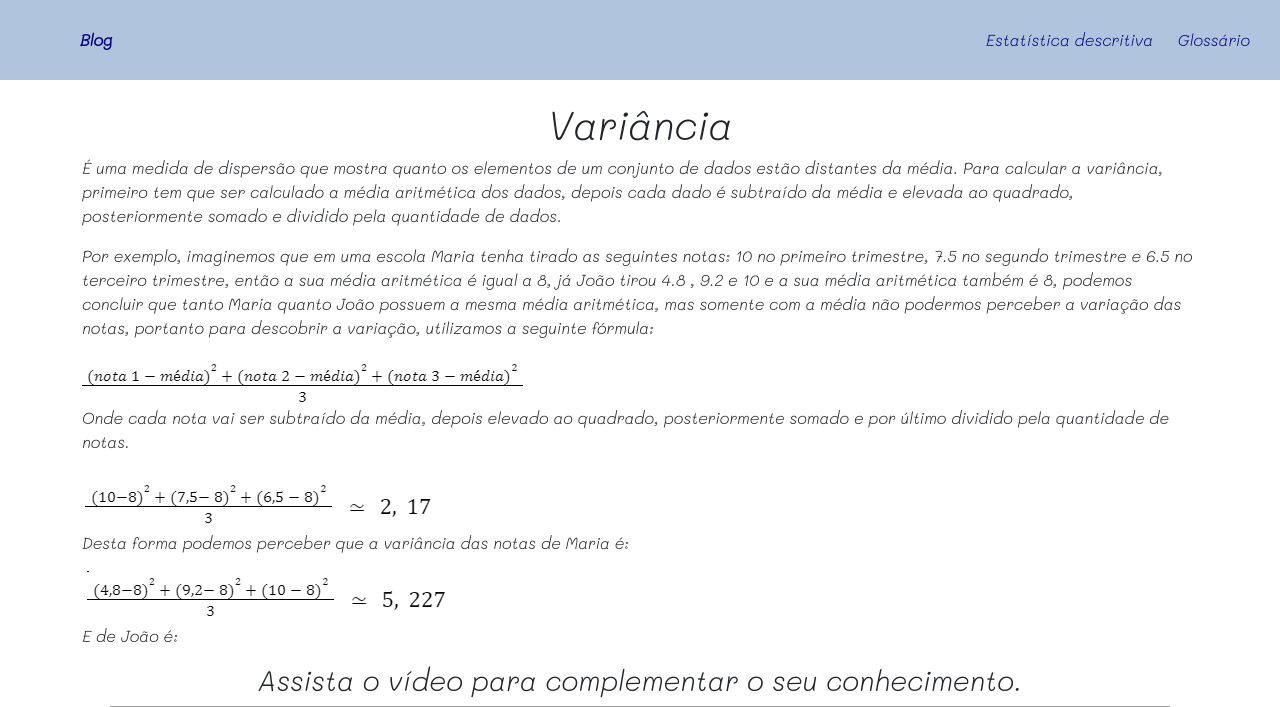
After one commit to eduardooarruda/Blog-Probabilidade-Estatistica, a Flask app: page /variancia in a window 1280 px wide. The commit adds this page. Shown: the top 707 px of the page. Run offline with Flask 2, Linux system fonts and the light colour scheme; some libraries are stand-ins or nearby versions; grey boxes are pictures that could not be loaded.

Commit message:
criação da página sobre variância

```diff
--- a/app.py
+++ b/app.py
@@ -18,3 +18,7 @@ def glossario():
 @app.route("/amplitude")
 def amplitude():
     return render_template("amplitude.html")
+
+@app.route("/variancia")
+def variancia():
+    return render_template("varianca.html")
--- a/templates/estatisticaDescritiva.html
+++ b/templates/estatisticaDescritiva.html
@@ -37,7 +37,7 @@
       </ul> -->
       <div class="list-group">
         <a href="{{url_for('amplitude')}}" class="list-group-item list-group-item-action">Amplitude</a>
-        <a href="#" class="list-group-item list-group-item-action">Variância</a>
+        <a href="{{url_for('variancia')}}" class="list-group-item list-group-item-action">Variância</a>
         <a href="#" class="list-group-item list-group-item-action">Desvio Padrão</a>
         <a href="#" class="list-group-item list-group-item-action">Coeficiente de Variação</a>
       </div>
--- /dev/null
+++ b/templates/varianca.html
@@ -0,0 +1,36 @@
+{% extends 'base.html' %}
+
+{% block css%} {% endblock css %}
+{% block titulo %}Varianca{% endblock titulo %}
+
+{% block conteudo %}
+
+<h1 class="text-center">Variância</h1>
+
+  <p>É uma medida de dispersão que mostra quanto os elementos de um conjunto de dados estão distantes da média. Para calcular a variância, primeiro tem que ser calculado a média aritmética dos dados, depois cada dado é subtraído da média e elevada ao quadrado, posteriormente somado e dividido pela quantidade de dados.
+</p>
+
+  <p>Por exemplo, imaginemos que em uma escola Maria tenha tirado as seguintes notas: 10 no primeiro trimestre, 7.5  no segundo trimestre e 6.5 no terceiro trimestre, então a sua média aritmética é igual a 8, já João tirou 4.8 , 9.2  e 10 e a sua média aritmética também é 8, podemos concluir que tanto Maria quanto João possuem a mesma média aritmética, mas somente com a média não podermos perceber a variação das notas, portanto para descobrir a variação, utilizamos a seguinte fórmula: </p>
+
+ <img src="{{ url_for('static', filename='img/varianca_formula.png') }}" class="img-fluid" alt="...">
+
+  <p>Onde cada nota vai ser subtraído da média, depois elevado ao quadrado, posteriormente somado e por último dividido pela quantidade de notas.
+</p>
+
+  <img src="{{ url_for('static', filename='img/varianca_maria.png') }}" class="img-fluid" alt="...">
+
+
+  <p>Desta forma podemos perceber que a variância das notas de Maria é:
+</p>
+
+  <img src="{{ url_for('static', filename='img/varianca_joao.png') }}" class="img-fluid" alt="...">
+
+
+  <p>E de João é:
+</p>
+  <h3 class="text-center">Assista o vídeo para complementar o seu conhecimento.</h3>
+  <center>
+    <iframe width="95%" height="350" src="https://www.youtube.com/embed/oj_MkXKLPSk" title="YouTube video player" frameborder="0" allow="accelerometer; autoplay; clipboard-write; encrypted-media; gyroscope; picture-in-picture" allowfullscreen></iframe>
+  </center>
+
+{% endblock conteudo %}
```
Also changed, not shown: static/img/varianca_formula.png (added), static/img/varianca_joao.png (added), static/img/varianca_maria.png (added).
